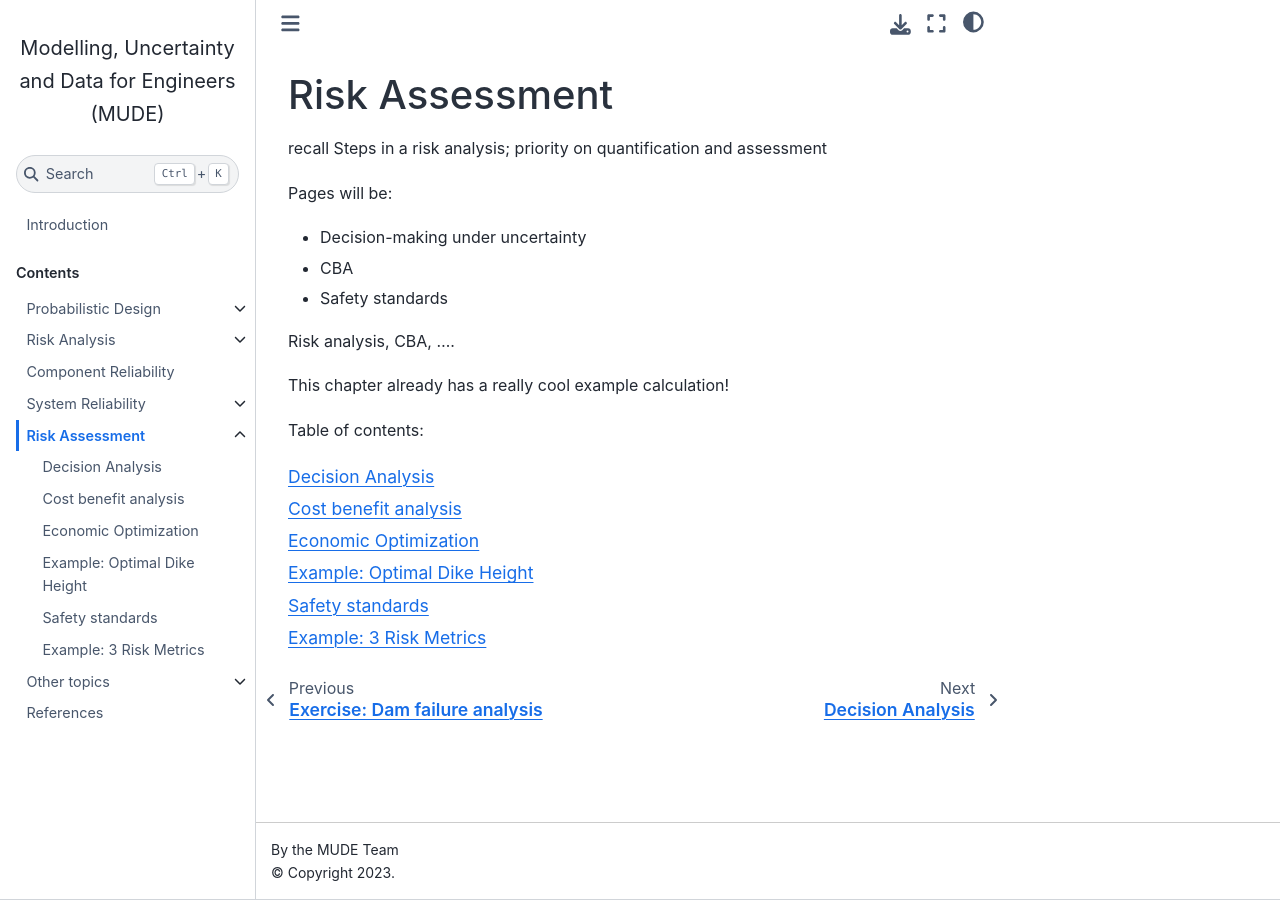
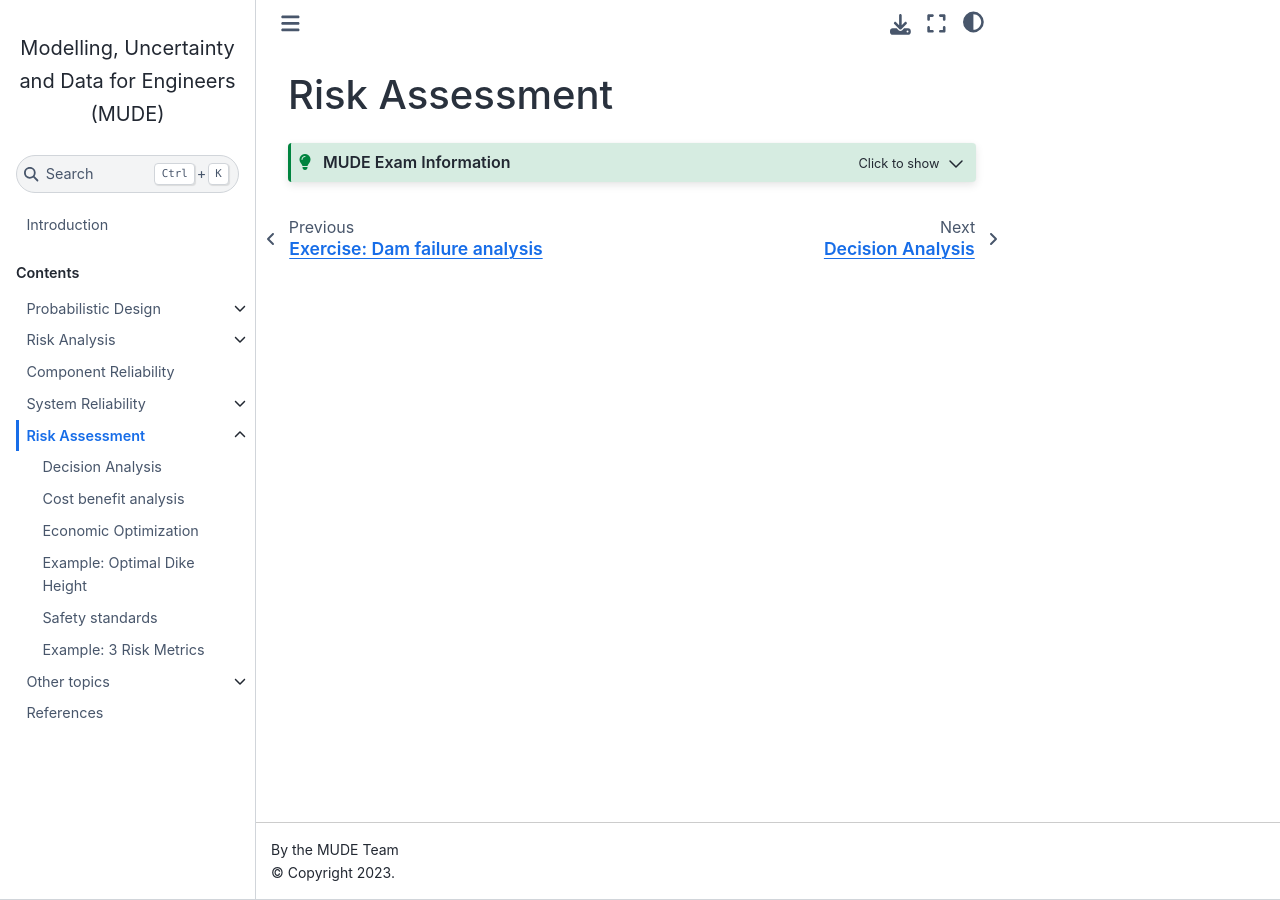
Before and after one commit to TUDelft-CITG/MUDE, a Jupyter Book: the page built from book/risk-assessment/overview.md, in a window 1280 px wide. Built offline with Jupyter Book 1.0.4 settings and Sphinx 7.4.7 and the Sphinx Book theme 1.1.4, drawn with Linux system fonts in a browser that asks for light colours.

Commit message:
update risk assessment page

````diff
--- a/book/risk-assessment/overview.md
+++ b/book/risk-assessment/overview.md
@@ -1,18 +1,10 @@
 # Risk Assessment
 
-recall Steps in a risk analysis; priority on quantification and assessment
+```{admonition} MUDE Exam Information
+:class: tip, dropdown
+Given a simple scenario, you are expected to make simple calculations as illustrated in the following sections: decision-making under uncertainty, cost benefit analysis and economic optimization. You should understand the difference in the three types of risk described in the safety standards section and be able to make calculations to see if a component or system meets the requirements.
+```
 
-Pages will be:
-- Decision-making under uncertainty
-- CBA
-- Safety standards
-
-
-Risk analysis, CBA, ....
-
-This chapter already has a really cool example calculation!
-
-Table of contents:
-
-```{tableofcontents}
-```
+%Table of contents:
+%```{tableofcontents}
+%```
````
Also changed, not shown: book/reliability-system/overview.md (+1 -1 lines).
